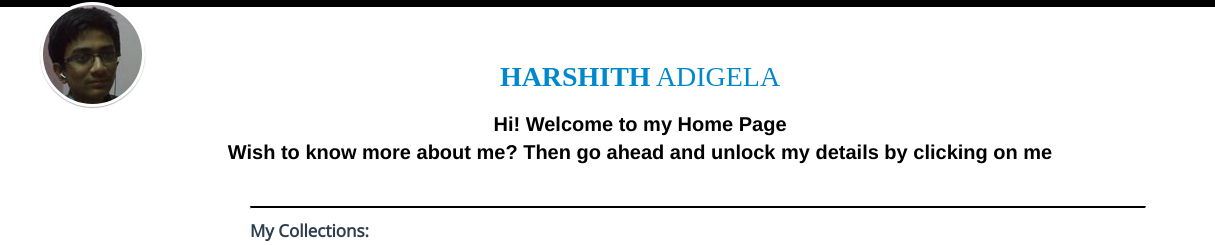
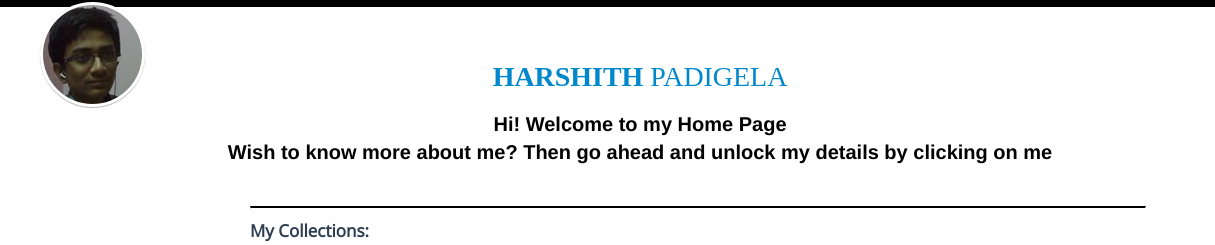
Before and after one commit to harshith2794/harshith2794.github.io, a plain HTML site: page index.html in a window 1280 px wide. Shown: the part 401-646 px from the top of the page, 0-1215 px from the left. Drawn offline with nearby package versions, Linux system fonts and the light colour scheme.

Commit message:
Update index.html

```diff
--- a/index.html
+++ b/index.html
@@ -187,7 +187,7 @@ margin-top: 10px;
                           <img  src="cpic.jpg" alt="">
 
   </span>
-  <div class="name"><b>HARSHITH</b> ADIGELA </div>
+  <div class="name"><b>HARSHITH</b> PADIGELA </div>
 
   <div class="welcome" > Hi!
   Welcome to my Home Page<br>
```
